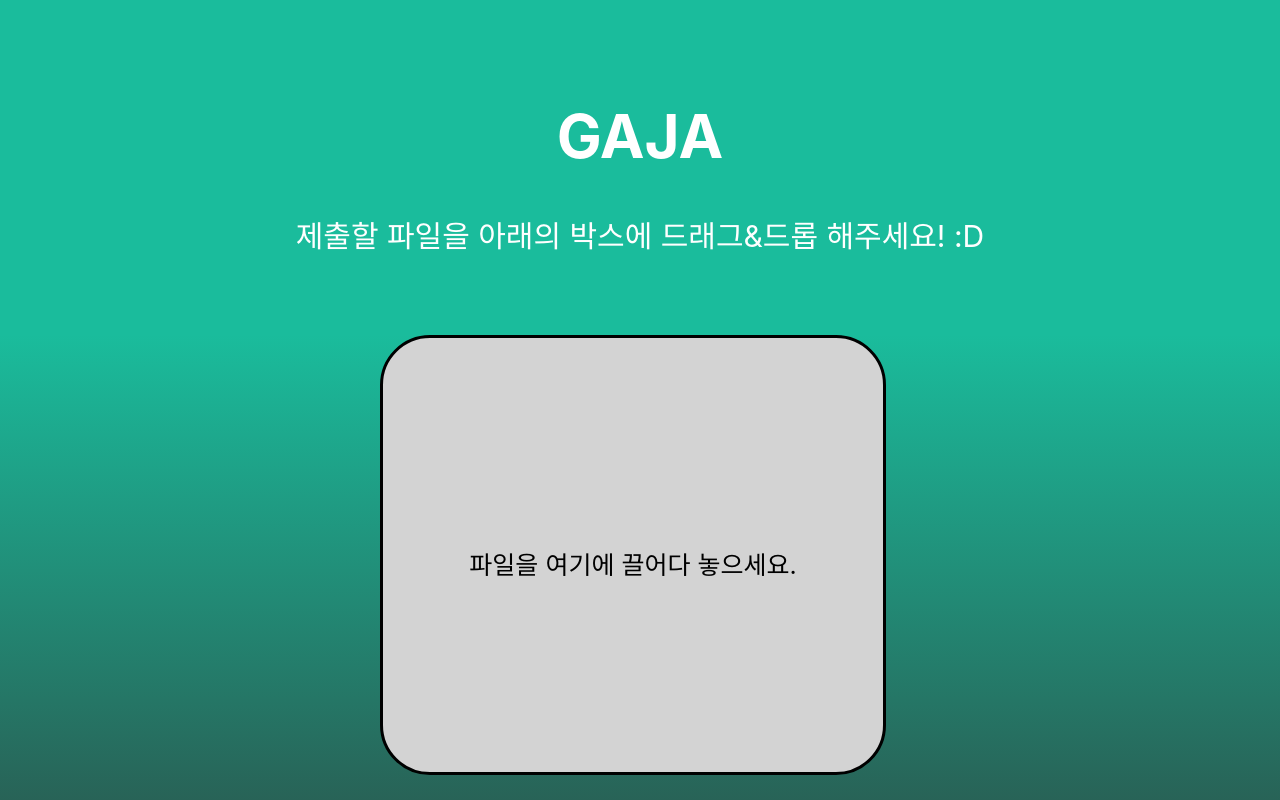
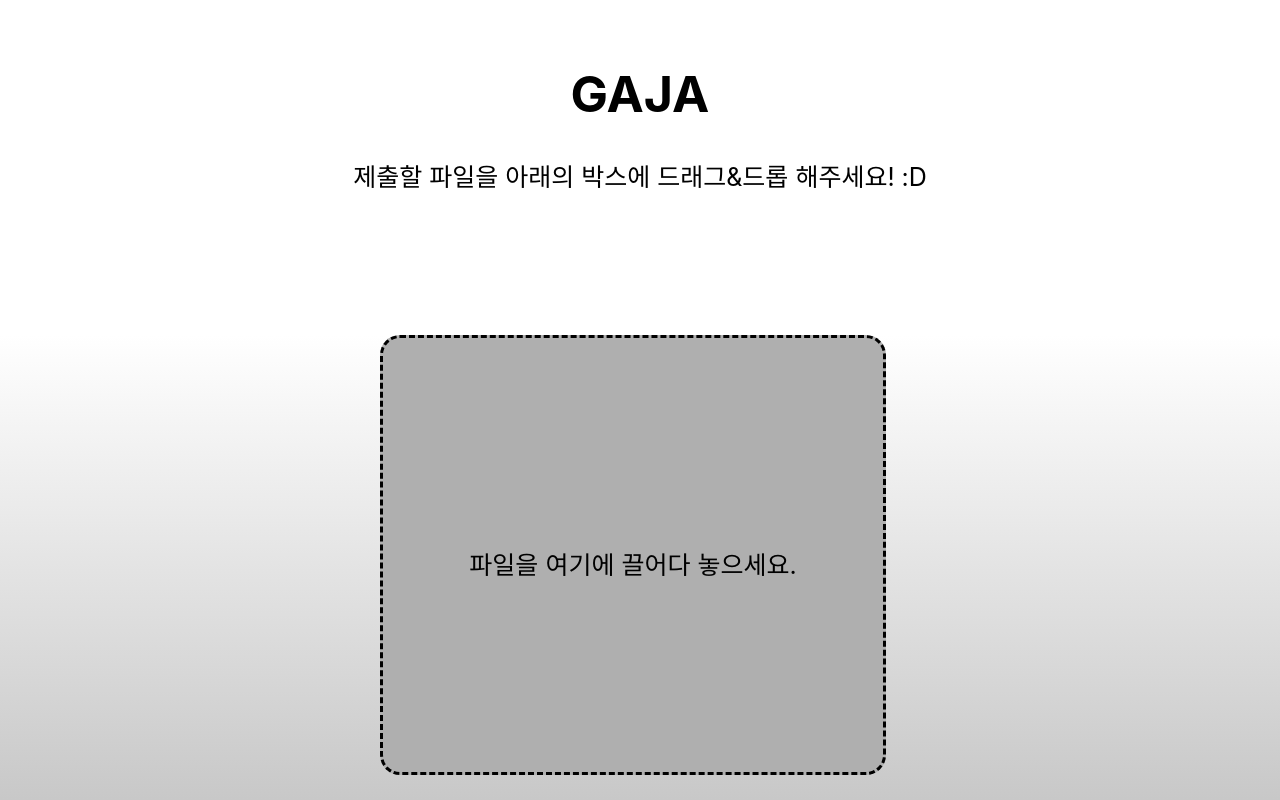
Before and after one commit to WhiteKr/GajaWeb, a React (Create React App) app: page / in a window 1280 px wide. Built offline with nearby package versions, Linux system fonts and the light colour scheme.

Commit message:
Changed size, design and colors

```diff
--- a/src/styles/App.css
+++ b/src/styles/App.css
@@ -1,10 +1,14 @@
+body {
+    background-color: #ffffff;
+}
+
 .gradation {
     text-align: center;
     position: absolute;
     top: 335px;
     bottom: 0px;
     width: 100%;
-    background: linear-gradient(#1abc9c, #286357);
+    background: linear-gradient(#ffffff, #c8c8c8);
 }
 
 .dropBoxInApp {
--- a/src/styles/DropBox.css
+++ b/src/styles/DropBox.css
@@ -2,10 +2,15 @@
     width: 500px;
     height: 200px;
     text-align: center;
-    border: solid 3px black;
-    border-radius: 50px;
+    border: dashed 3px #000000;
+    border-radius: 20px;
     padding: 35% 0 10% 0;
-    background-color: lightgrey;
+    background-color: #afafaf;
+}
+
+.DropBoxDiv:hover {
+    border: dashed 3px #000000;
+    background-color: #ffffff;
 }
 
 .placeholder {
--- a/src/styles/Header.css
+++ b/src/styles/Header.css
@@ -1,7 +1,6 @@
 .headerDiv {
-    padding: 60px;
+    padding: 30px;
     text-align: center;
-    background: #1abc9c;
-    color: white;
-    font-size: 30px;
+    color: #000000;
+    font-size: 25px;
 }
```
